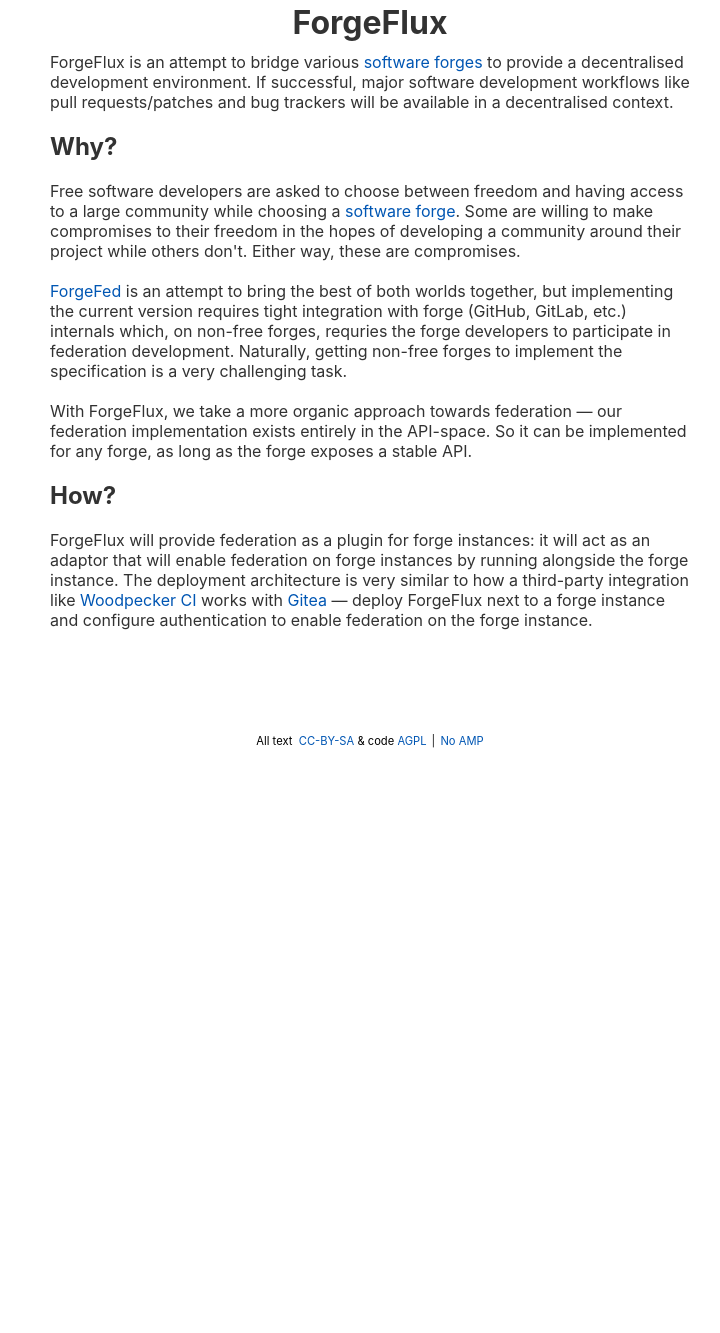
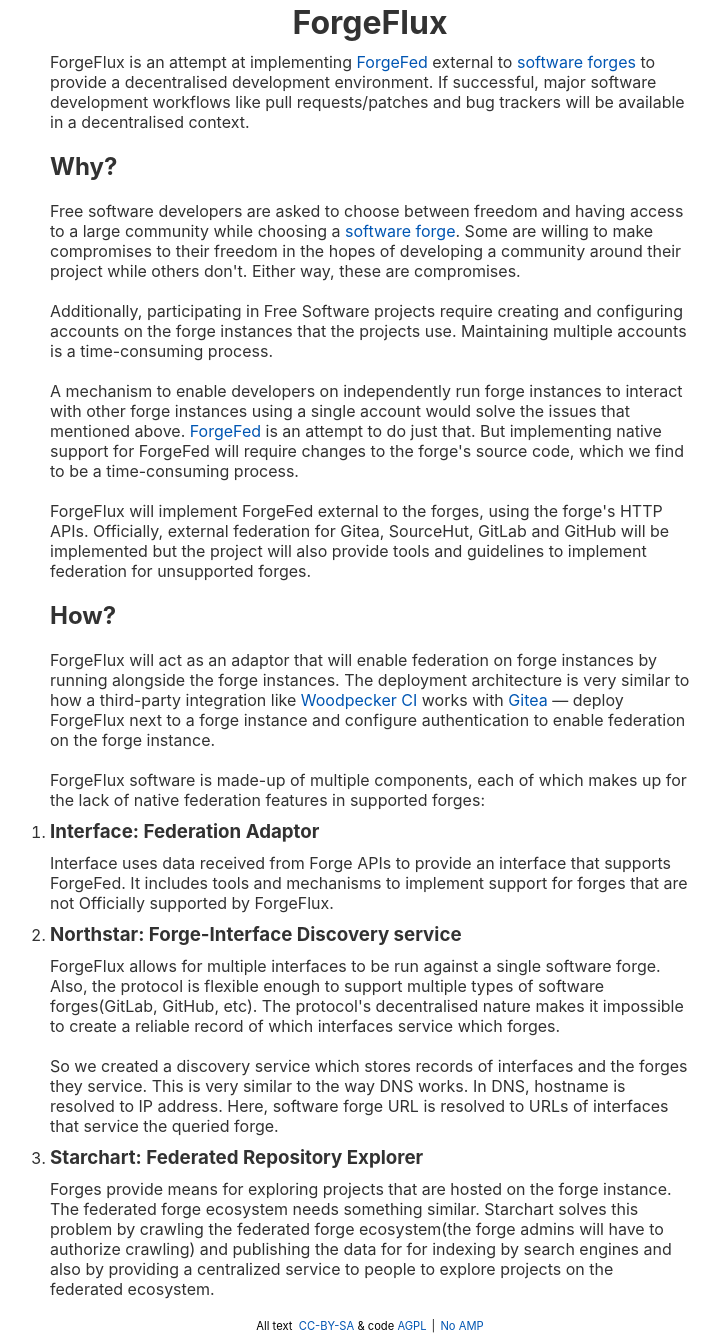
Before and after one commit to forgeflux-org/website, a plain HTML site: page index.html in a window 1280 px wide. Shown: the part 52-1385 px from the top of the page, without its empty margins (270-990 px from the left). Before the commit the page ends 800 px from the top, so only its background shows below. Drawn offline with Linux system fonts and the light colour scheme.

Commit message:
Deploying to gh-pages from @ forgeflux-org/website@eef86b74a11dc1a4bbbb738c07076c71a4a69cff 🚀

```diff
--- a/index.html
+++ b/index.html
@@ -55,7 +55,9 @@
     <main class="container">
       <h1>ForgeFlux</h1>
       <p>
-        ForgeFlux is an attempt to bridge various
+        ForgeFlux is an attempt at implementing
+        <a href="https://forgefed.peers.community">ForgeFed</a>
+        external to
         <a href="https://en.wikipedia.org/wiki/Forge_(software)">
           software forges</a
         >
@@ -74,30 +76,81 @@
         way, these are compromises.
       </p>
       <p>
-        <a href="https://forgefed.peers.community/">ForgeFed</a> is an attempt
-        to bring the best of both worlds together, but implementing the current
-        version requires tight integration with forge (GitHub, GitLab, etc.)
-        internals which, on non-free forges, requries the forge developers to
-        participate in federation development. Naturally, getting non-free
-        forges to implement the specification is a very challenging task.
+        Additionally, participating in Free Software projects require creating
+        and configuring accounts on the forge instances that the projects use.
+        Maintaining multiple accounts is a time-consuming process.
       </p>
       <p>
-        With ForgeFlux, we take a more organic approach towards federation
-        &#8212; our federation implementation exists entirely in the API-space.
-        So it can be implemented for any forge, as long as the forge exposes a
-        stable API.
+        A mechanism to enable developers on independently run forge instances to
+        interact with other forge instances using a single account would solve
+        the issues that mentioned above.
+        <a href="https://forgefed.peers.community/">ForgeFed</a> is an attempt
+        to do just that. But implementing native support for ForgeFed will
+        require changes to the forge's source code, which we find to be a
+        time-consuming process.
+      </p>
+      <p>
+        ForgeFlux will implement ForgeFed external to the forges, using the
+        forge's HTTP APIs. Officially, external federation for Gitea, SourceHut,
+        GitLab and GitHub will be implemented but the project will also provide
+        tools and guidelines to implement federation for unsupported forges.
       </p>
       <h2>How?</h2>
       <p>
-        ForgeFlux will provide federation as a plugin for forge instances: it
-        will act as an adaptor that will enable federation on forge instances by
-        running alongside the forge instance. The deployment architecture is
-        very similar to how a third-party integration like
+        ForgeFlux will act as an adaptor that will enable federation on forge
+        instances by running alongside the forge instances. The deployment
+        architecture is very similar to how a third-party integration like
         <a href="https://woodpecker-ci.org/">Woodpecker CI</a> works with
         <a href="https://gitea.io">Gitea</a> &#8212; deploy ForgeFlux next to a
         forge instance and configure authentication to enable federation on the
         forge instance.
       </p>
+      <p>
+        ForgeFlux software is made-up of multiple components, each of which
+        makes up for the lack of native federation features in supported forges:
+      </p>
+
+      <ol>
+        <li>
+          <h3>Interface: Federation Adaptor</h3>
+          <p>
+            Interface uses data received from Forge APIs to provide an interface
+            that supports ForgeFed. It includes tools and mechanisms to
+            implement support for forges that are not Officially supported by
+            ForgeFlux.
+          </p>
+        </li>
+
+        <li>
+          <h3>Northstar: Forge-Interface Discovery service</h3>
+          <p>
+            ForgeFlux allows for multiple interfaces to be run against a single
+            software forge. Also, the protocol is flexible enough to support
+            multiple types of software forges(GitLab, GitHub, etc). The
+            protocol's decentralised nature makes it impossible to create a
+            reliable record of which interfaces service which forges.
+          </p>
+          <p>
+            So we created a discovery service which stores records of interfaces
+            and the forges they service. This is very similar to the way DNS
+            works. In DNS, hostname is resolved to IP address. Here, software
+            forge URL is resolved to URLs of interfaces that service the queried
+            forge.
+          </p>
+        </li>
+        <li>
+          <h3>Starchart: Federated Repository Explorer</h3>
+          <p>
+            Forges provide means for exploring projects that are hosted on the
+            forge instance. The federated forge ecosystem needs something
+            similar. Starchart solves this problem by crawling the federated
+            forge ecosystem(the forge admins will have to authorize crawling)
+            and publishing the data for for indexing by search engines and also
+            by providing a centralized service to people to explore projects on
+            the federated ecosystem.
+          </p>
+        </li>
+      </ol>
     </main>
     <footer>
   <div class="footer__container">
```
